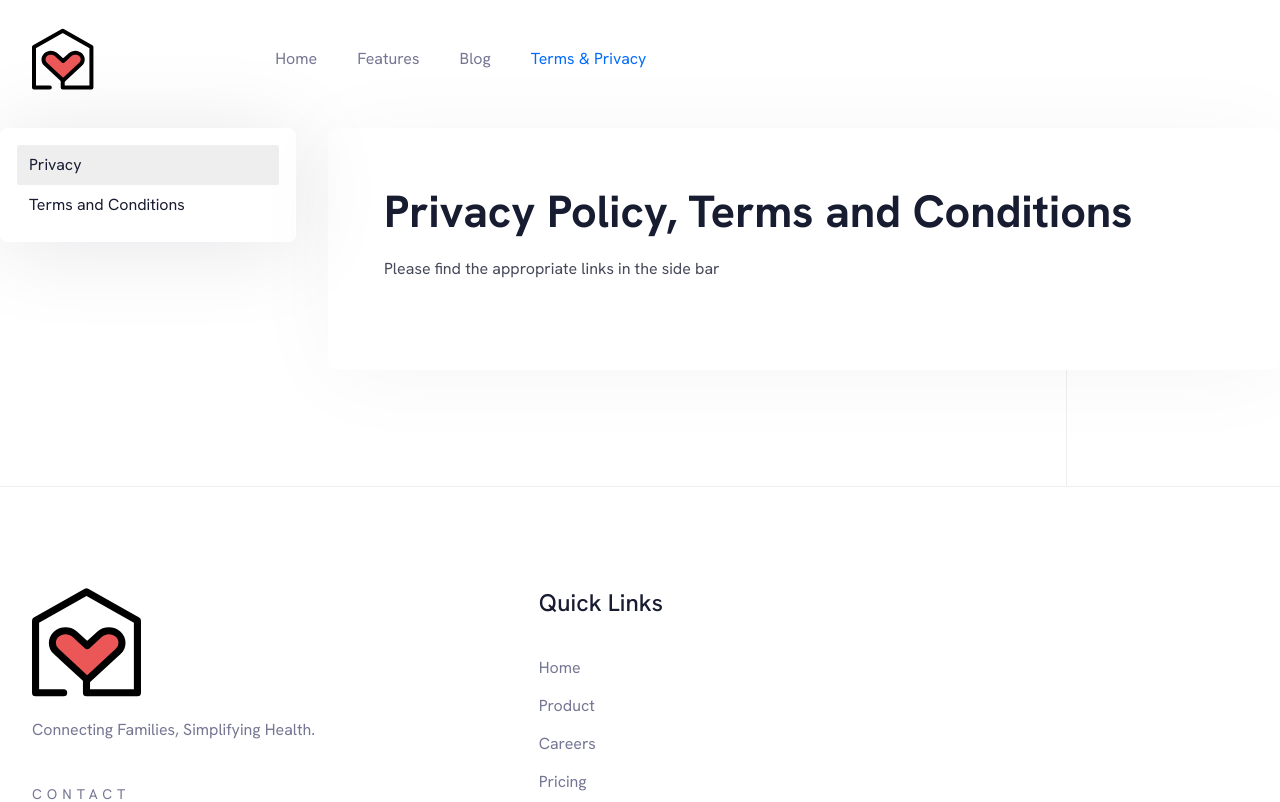
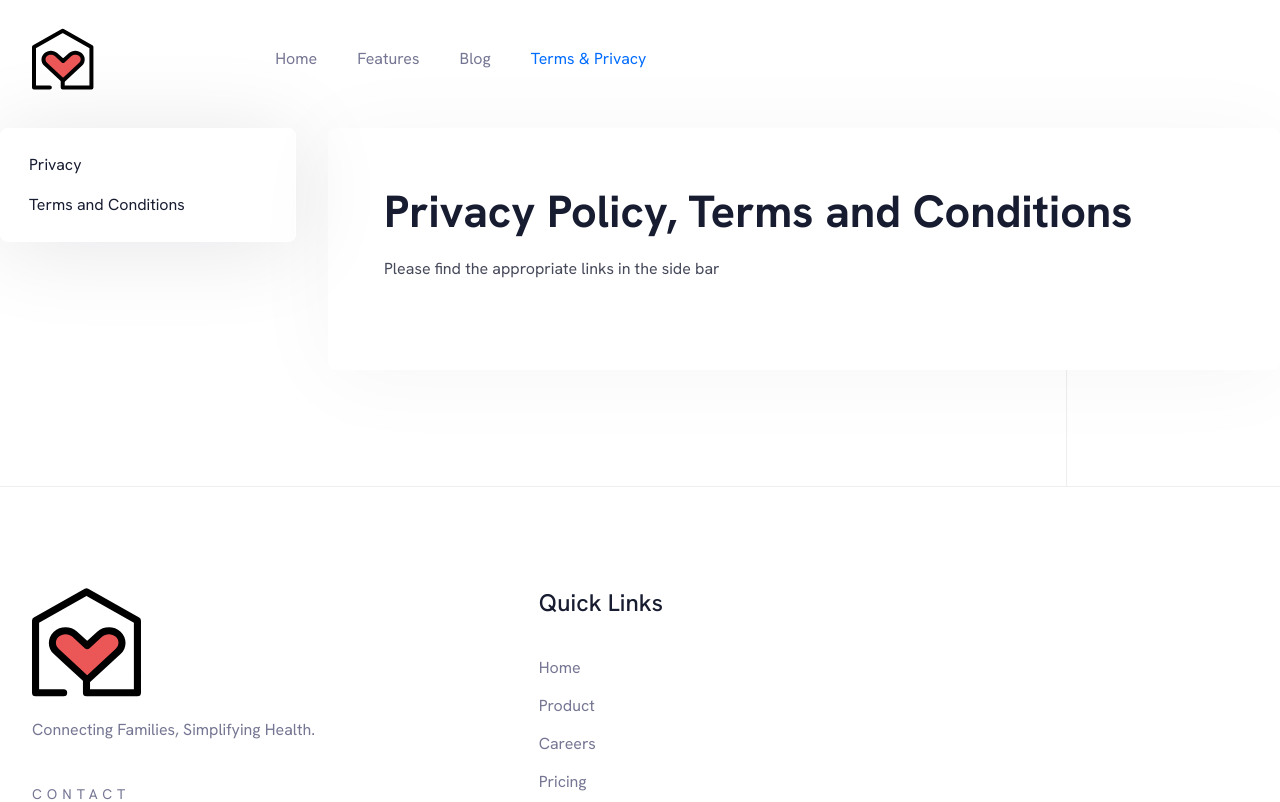
Before and after one commit to kaizen-health-tech/kaizen-web, a Next.js app: page /docs in a window 1280 px wide. Shown: the top 802 px of the page. Built offline with nearby package versions, Linux system fonts and the light colour scheme.

Commit message:
feat(docs): updating the docs page

```diff
--- a/components/Docs/SidebarLink.tsx
+++ b/components/Docs/SidebarLink.tsx
@@ -7,7 +7,7 @@ const SidebarLink = () => {
       <li className="block">
         <Link
           href={`/docs/privacy`}
-          className={`flex w-full rounded-sm bg-stroke px-3 py-2 text-base text-black dark:bg-blackho dark:text-white`}
+          className={`flex w-full rounded-sm px-3 py-2 text-base text-black dark:text-white`}
         >
           Privacy
         </Link>
```
